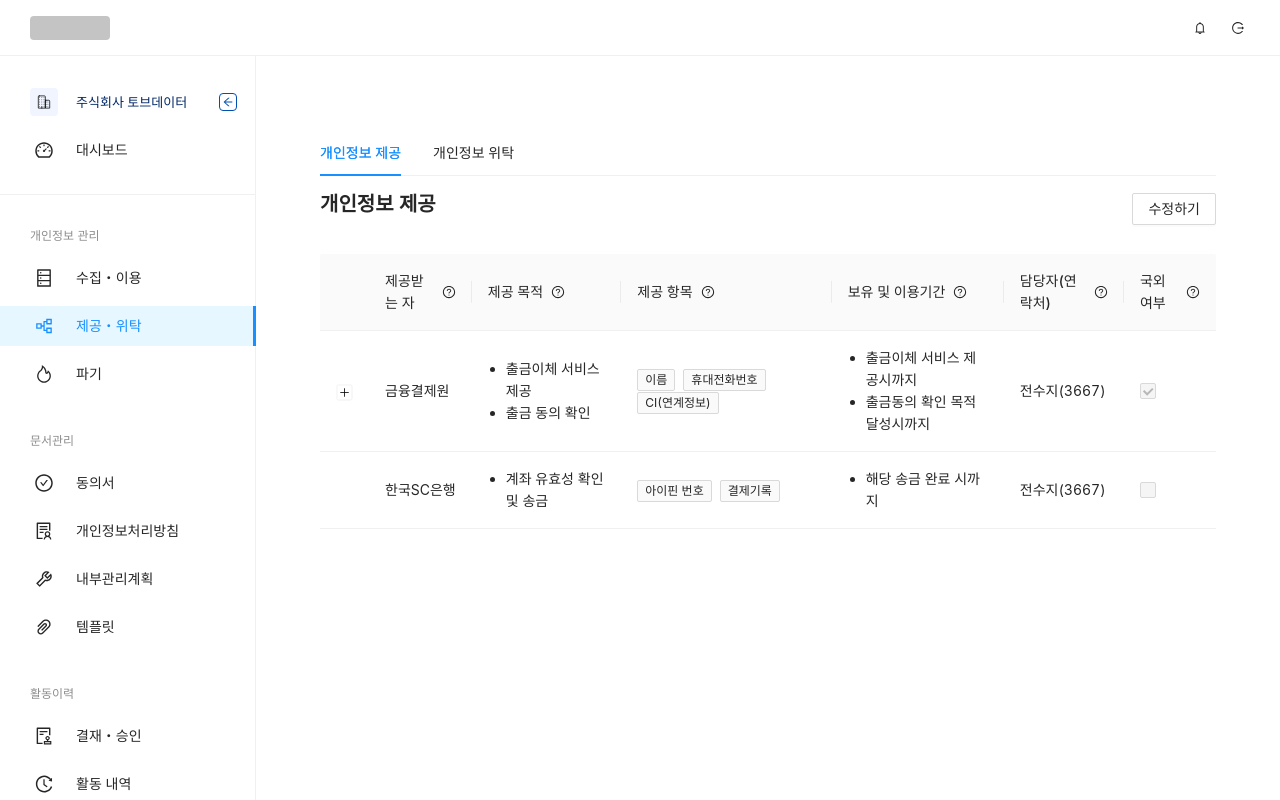
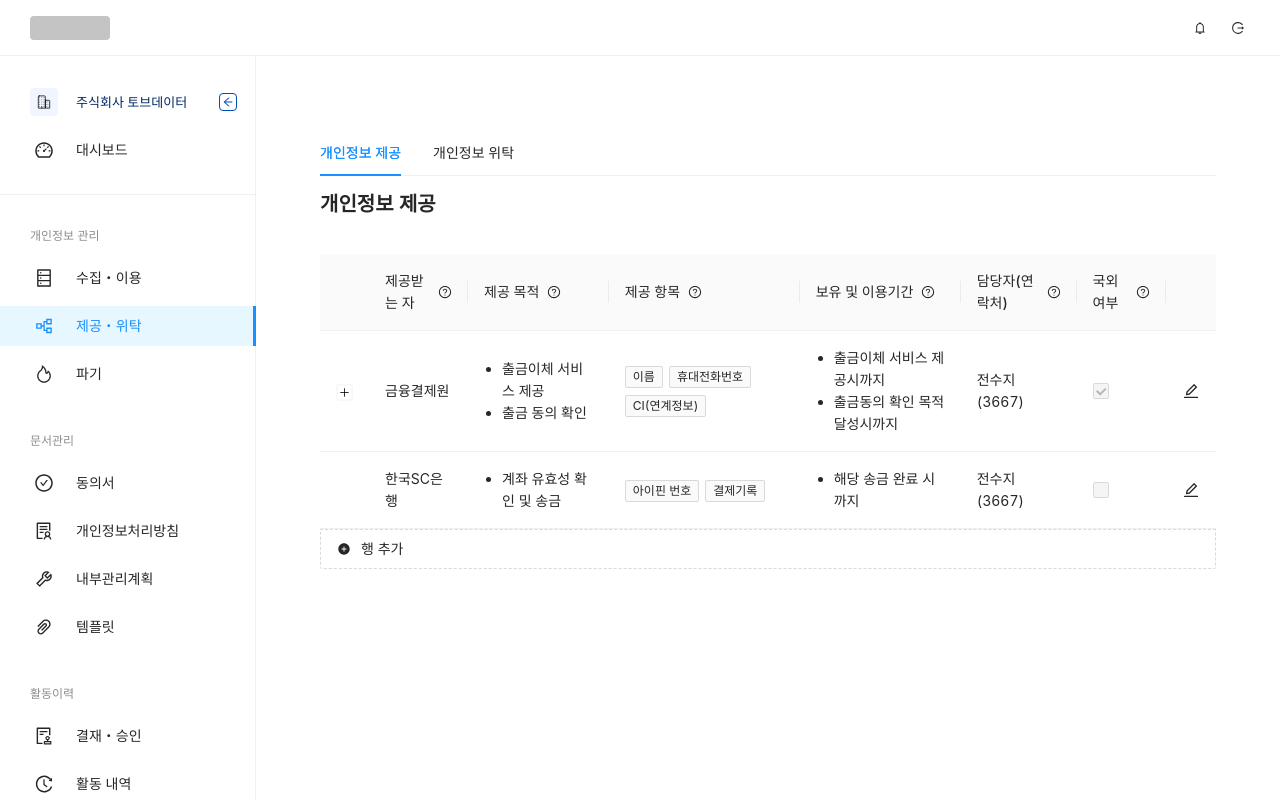
Before and after one commit to tovdata/dpot-front, a Next.js app: page /pim/pc in a window 1280 px wide. Built offline with nearby package versions, Linux system fonts and the light colour scheme.

Commit message:
2022.04.08. - Renewer a component for table - Modify a component for select box - Add a function for notification and message - Modify a temporary data and static data

```diff
--- a/components/PCTable.tsx
+++ b/components/PCTable.tsx
@@ -1,12 +1,27 @@
+import { useState } from 'react';
 import { consignmentTableHeader, expandProvisionTableHeader, provisionTableHeader } from "../models/data";
 import { consignmentPersonalInfo, provisionPersonalInfo } from "../models/temporary";
-import { EditableExpandTable, EditableTable } from "./common/Table";
+import { EditableTable, EditableTableForm, setDataSource } from "./common/RenewerTable";
+// Module
+import { createSimpleWarningNotification } from './common/Notification';
 
 // 개인정보 제공 테이블
 export function ProvisionTable() {
-  // return (<EditableTableForm dataSource={provisionPersonalInfo} headers={provisionTableHeader} title='개인정보 제공' expandKey="isForeign" innerHeaders={expandProvisionTableHeader} />);
-  return (<EditableExpandTable dataSource={provisionPersonalInfo} headers={provisionTableHeader} title='개인정보 제공' expandKey="isForeign" innerHeaders={expandProvisionTableHeader} />);
+  // Set a local state (for data)
+  const [data, setData] = useState<any[]>(setDataSource(provisionPersonalInfo));
 
+  // Create an event handler (onAdd)
+  const onAdd = (record: any): void => setData([...data, record]);
+  // Create an event handler (onDelete)
+  const onDelete = (index: number): void => data.length - 1 === index ? setData([...data.slice(0, index)]) : setData([...data.slice(0, index), ...data.slice(index + 1)]);
+  // Create an event handler (onSave)
+  const onSave = (index: number, record: any): boolean => {
+    data.length - 1 === index ? setData([...data.slice(0, index), record]) : setData([...data.slice(0, index), record, ...data.slice(index + 1)]);
+    return true;
+  };
+
+  // Return an element
+  return (<EditableTableForm dataSource={data} expandKey='isForeign' headers={provisionTableHeader} innerHeaders={expandProvisionTableHeader} onAdd={onAdd} onDelete={onDelete} onSave={onSave} title='개인정보 제공'  />);
 };
 
 export function ConsignmentTable() {
--- a/components/common/Notification.tsx
+++ b/components/common/Notification.tsx
@@ -1,13 +1,22 @@
 // Component
-import { notification } from 'antd';
+import { message, notification } from 'antd';
 
 /**
  * [Function] Create a simple warning notification
+ * @param message notification message
  */
-export const createSimpleWarningNotification = (message: string) => {
+export const createSimpleWarningNotification = (message: string): void => {
   notification.warning({
     description: message,
     duration: 2.4,
     message: 'Wanring'
   });
 }
+/**
+ * [Function] Create a warning message
+ * @param content message content
+ * @param key message key (for overlapping protection)
+ */
+export const createWarningMessage = (content: string, key?: string): void => {
+  message.warn({ content, key });
+}
--- a/components/common/RenewerTable.tsx
+++ b/components/common/RenewerTable.tsx
@@ -1,11 +1,9 @@
 import { MutableRefObject, useRef, useState } from 'react';
 import { useRecoilState } from 'recoil';
-import styled, { css } from 'styled-components';
+import styled from 'styled-components';
 // Component
-import { Button, Popover, TableColumnProps, Table, Tag, Tooltip, Checkbox, Popconfirm, Form, Input, Space, Typography } from 'antd';
-import { notification } from 'antd';
-import { EditableInput, SearchableInput } from './Input';
-import { AddableSelect, EditableSelectMulti, EditableSelectSingle, IFTTTSelect, SingleSelect } from './Select';
+import { Button, Popover, TableColumnProps, Table, Tag, Tooltip, Checkbox, Popconfirm, Input, Space, Typography } from 'antd';
+import { AddableSelect, IFTTTSelect } from './Select';
 // Data
 import { defaultExtendPersonalInfoTable } from '../../models/data';
 // Font
@@ -14,14 +12,14 @@ import { FS_HXXS, LH_HXXS } from '../../static/font';
 import { AiOutlineDelete, AiOutlineDownload, AiOutlineEdit, AiOutlineQuestionCircle, AiOutlineSave } from 'react-icons/ai';
 import { IoAddCircle } from 'react-icons/io5';
 import { DeleteOutlined, PlusOutlined } from '@ant-design/icons';
+// Module
+import { createWarningMessage, createSimpleWarningNotification } from './Notification';
 // State
 import { updateEditLogSelector } from '../../models/state';
 // Temporary
 import { processingItems } from '../../models/temporary';
 // Type
 import { ProcessingItemDF, TableHeaderData, TableHeadersData } from '../../models/type';
-import { CustomizeComponent } from 'rc-table/lib/interface';
-import { ModalToCreatePipp } from './Modal';
 
 // Styled element (OuterTable)
 const OuterTable = styled(Table)`
@@ -119,9 +117,11 @@ interface AddableTableProps extends TableProps {
 }
 /** [Interface] Properties for editable table */
 interface EditableTableProps extends TableProps {
+  expandKey?: string;
+  innerHeaders?: TableHeadersData;
   onAdd: (record: any) => void;
   onDelete: (index: number) => void;
-  onSave: (index: number, value: any) => void;
+  onSave: (index: number, value: any) => boolean;
 }
 /** [Internal] Properties for table form */
 interface EditableTableFormProps extends EditableTableProps {
@@ -175,21 +175,43 @@ export const BasicTable = ({ dataSource, pagination, headers }: TableProps): JSX
 /**
  * [Component] Editable table
  */
-export const EditableTable = ({ dataSource, headers, onAdd, onDelete, onSave, pagination }: EditableTableProps): JSX.Element => {
+export const EditableTable = ({ dataSource, expandKey, headers, innerHeaders, onAdd, onDelete, onSave, pagination }: EditableTableProps): JSX.Element => {
+  // Set a default focus and default record for columns in row
+  const defaultFocusState: any = {};
+  const defaultRecord: any = {};
+  // Extract a focus state and record by header key
+  Object.keys(headers).forEach((key: string): void => {
+    defaultFocusState[key] = false;
+    const type: string = headers[key].display;
+    defaultRecord[key] = type === 'checkbox' ? false : (type === 'item' || type === 'list' || type === 'period' || type === 'purpose') ? [] : '';
+  });
+  // Extract a focus state by inner header key
+  if (innerHeaders) {
+    Object.keys(innerHeaders).forEach((key: string): void => {
+      defaultFocusState[key] = false;
+      const type: string = innerHeaders[key].display;
+      defaultRecord[key] = type === 'checkbox' ? false : (type === 'item' || type === 'list' || type === 'period' || type === 'purpose') ? [] : '';
+    });
+  }
+
   // Set a ref
   const newProjectCnt: MutableRefObject<number> = useRef(0);
   // Set a local state
   const [row, setRow] = useState<any>({});
+  const [focus, setFocus] = useState<any>(defaultFocusState);
 
-  // Create an event handler (onCreate)
+  /**
+   * [Event Handler] Create a row
+   */
   const onCreate = (): void => {
     // Set a key
     const key: string = `npc_${newProjectCnt.current++}`;
     // Create a new row
-    const record: any = {...defaultExtendPersonalInfoTable, uuid: key,  key: key};
+    const record: any = {...defaultRecord, uuid: key,  key: key};
+
     // Check a editing status
     if (row.uuid !== undefined) {
-      createWarningNotification('현재 수정 중인 데이터를 저장하고 진행해주세요.');
+      createSimpleWarningNotification('현재 수정 중인 데이터를 저장하고 진행해주세요.');
     } else {
       // Add a row
       onAdd(record);
@@ -197,13 +219,87 @@ export const EditableTable = ({ dataSource, headers, onAdd, onDelete, onSave, pa
       setRow(record);
     }
   }
-  // Create an event handler (onChange)
-  const onChange = (key: string, item: string[]|string): void => setRow({...row, [key]: item});
-  // Create an event handler (onEdit)
+  /**
+   * [Event Handler] Change a row
+   * @param key column key
+   * @param item column value
+   * @param required required
+   * @param type column type
+   */
+  const onChange = (key: string, item: string[]|string, required: boolean, type?: string): void => {
+    if (type && type === 'item') {
+      const newItem: ProcessingItemDF[] = (item as string[]).map((value: string): ProcessingItemDF => {
+        // Find
+        const index: number = processingItems.findIndex((elem: ProcessingItemDF): boolean => elem.name === value);
+        // Return
+        return index === -1 ? { intrinsic: false, name: value } : processingItems[index];
+      });
+      // Set a row
+      setRow({...row, [key]: newItem});
+    } else {
+      // Set a row
+      setRow({...row, [key]: item});
+      // Check a required
+      setFocus({...focus, [key]: checkRequired(headers[key].name, item, required)});
+    }
+  }
+  /**
+   * [Event Handler] Set a edit state
+   * @param record selected row
+   */
   const onEdit = (record: any): void => {
-    (row.uuid && record.uuid && row.uuid !== record.uuid) ? createWarningNotification('현재 수정 중인 데이터를 저장하고 진행해주세요.') : setRow(record);
+    clearFocus();
+    (row.uuid && record.uuid && row.uuid !== record.uuid) ? createSimpleWarningNotification('현재 수정 중인 데이터를 저장하고 진행해주세요.') : setRow(record);
   }
 
+  /**
+   * [Inner Function] Check a required for column in row (using state)
+   * @returns check result
+   */
+  const checkRequiredForRow = (): boolean => {
+    const state: any = {};
+    // Check a required
+    const result: boolean[] = Object.keys(headers).map((key: string): boolean => {
+      const warning: boolean = checkRequired(headers[key].name, row[key], headers[key].required);
+      // Set a local state
+      state[key] = warning;
+      // Return
+      return warning;
+    });
+    // Set a state
+    setFocus(state);
+    // Return
+    return !result.includes(true);
+  }
+  /**
+   * [Inner Function] Check a required for column
+   * @param columnName column key
+   * @param item column value
+   * @param required required
+   * @returns check result
+   */
+  const checkRequired = (columnName: string, item: string[]|string, required: boolean): boolean => {
+    // Check a warning
+    const warning: boolean = required && ((typeof item === 'string' && item === '') || (Array.isArray(item) && item.length === 0));
+    // Alert a message
+    if (warning) {
+      createWarningMessage(`해당 필드(${columnName})는 필수로 입력해야 합니다.`, columnName);
+    }
+    // Return
+    return warning;
+  }
+  /**
+   * [Inner Function] Clear a state for focus
+   */
+  const clearFocus = (): void => {
+    setFocus(defaultFocusState);
+  }
+  /**
+   * [Inner Function] Create the columns
+   * @param headers header data
+   * @returns created columns
+   */
+  const createColumns = (headers: TableHeadersData, isMainHeader: boolean): TableColumnProps<any>[] => {
     // Set a columns
     const columns: TableColumnProps<any>[] = Object.keys(headers).map((key: string): TableColumnProps<any> => {
       // Extract a header data
@@ -213,38 +309,40 @@ export const EditableTable = ({ dataSource, headers, onAdd, onDelete, onSave, pa
       // Set a render for column
       column.render = (item: any, record: any, index: number): JSX.Element => {
         switch (header.display) {
+          case 'checkbox':
+            if (row.uuid === record.uuid) {
+              return (<Checkbox checked={row[key]} onChange={(e: any): void => onChange(key, e.target.checked, header.required)} />);
+            } else {
+              return (<Checkbox checked={item} disabled />);
+            }
           case 'item':
             if (row.uuid === record.uuid) {
-            const childElement: JSX.Element = (<AddableSelect multiple onChange={(items: string[]): void => onChange(key, items)} totalOptions={[]} values={item.map((elem: ProcessingItemDF): string => elem.name)} />);
-            return header.required ? (<Form.Item key={index}>{childElement}</Form.Item>) : childElement;
+              return (<AddableSelect error={focus[key]} multiple onChange={(items: string[]): void => onChange(key, items, header.required, 'item')} totalOptions={[]} values={item.map((elem: ProcessingItemDF): string => elem.name)} />);
             } else {
               return item.length > 0 ? (<TableContentForTags items={item} key={index} tooltip='고유식별정보' />) : (<Typography.Text type='secondary'>해당 없음</Typography.Text>);
             }
           case 'list':
             if (row.uuid === record.uuid) {
-            const childElement: JSX.Element = (<AddableSelect multiple onChange={(items: string[]): void => onChange(key, items)} totalOptions={[]} values={item} />);
-            return header.required ? (<Form.Item key={index}>{childElement}</Form.Item>) : childElement;
+              return (<AddableSelect error={focus[key]} multiple onChange={(items: string[]): void => onChange(key, items, header.required)} totalOptions={[]} values={item} />);
             } else {
               return (<TableContentForList items={item} key={index} />);
             }
           case 'period':
             if (row.uuid === record.uuid) {
-            const childElement: JSX.Element = (
+              return (
                 <>
                   <Space size={[6, 6]} wrap>
-                  {row[key].map((elem: string, index: number): JSX.Element => (<Tag closable key={index} onClose={(e: any): void => { e.preventDefault(); onChange(key, row[key].length - 1 === index ? [...row[key].slice(0, index)] : [...row[key].slice(0, index), ...row[key].slice(index + 1)])}}>{elem}</Tag>))}
+                    {row[key].map((elem: string, index: number): JSX.Element => (<Tag closable key={index} onClose={(e: any): void => { e.preventDefault(); onChange(key, row[key].length - 1 === index ? [...row[key].slice(0, index)] : [...row[key].slice(0, index), ...row[key].slice(index + 1)], header.required)}}>{elem}</Tag>))}
                   </Space>
-                <IFTTTSelect onAdd={(value: string): void => { row[key].some((item: string): boolean => item === value) ? createWarningNotification('동일한 기간이 존재합니다!') : onChange(key, [...row[key], value]) }} />
+                  <IFTTTSelect onAdd={(value: string): void => { row[key].some((item: string): boolean => item === value) ? createWarningMessage('동일한 기간이 존재합니다!') : onChange(key, [...row[key], value], header.required) }} status={focus[key]} />
                 </>
               );
-            return header.required ? (<Form.Item key={index}>{childElement}</Form.Item>) : childElement;
             } else {
               return (<TableContentForList items={item} key={index} />);
             }
           default:
             if (row.uuid === record.uuid) {
-            const childElement: JSX.Element = (<Input key={index} onChange={(e: any): void => onChange(key, e.target.value)} value={item} />);
-            return header.required ? (<Form.Item key={index}>{childElement}</Form.Item>) : childElement;
+              return (<Input key={index} onChange={(e: any): void => onChange(key, e.target.value, header.required)} value={row[key]} status={focus[key] ? 'error' : undefined} />);
             } else {
               return (<>{item}</>);
             }
@@ -254,29 +352,40 @@ export const EditableTable = ({ dataSource, headers, onAdd, onDelete, onSave, pa
       return column;
     });
     // Add a column for delete
-  columns.push({dataIndex: 'edit', key: 'edit', title: '', render: (item: any, record: any, index: number): JSX.Element => <TableEditCell edit={row.uuid === record.uuid} key={index} onDelete={() => { onDelete(index); onEdit({}) }} onEdit={() => onEdit(record)} onSave={() => { onSave(index, row); onEdit({}) }}/>});
+    if (isMainHeader) {
+      columns.push({
+        dataIndex: 'edit',
+        key: 'edit',
+        title: '',
+        render: (_: any, record: any, index: number): JSX.Element => (<TableEditCell edit={row.uuid === record.uuid} key={index} onDelete={() => { clearFocus(); onDelete(index); onEdit({}) }} onEdit={() => onEdit(record)} onSave={() => { checkRequiredForRow() ? onSave(index, row) ? onEdit({}) : undefined : undefined }}/>)
+      });
+    }
+    // Return
+    return columns;
+  }
 
   // Set a footer (add an add button)
   const footer = (): JSX.Element => (<TableFooterContainAddButton onClick={onCreate} />);
   // Return an element
-  return (
-    <Form>
-      <Table columns={columns} dataSource={dataSource} footer={footer} pagination={pagination ? undefined : false} />
-    </Form>
+  return expandKey ? (
+    <OuterTable columns={createColumns(headers, true)} dataSource={dataSource} expandable={{
+      expandedRowRender: (record: any, index: number) => innerHeaders ? (<Table key={index} columns={createColumns(innerHeaders, false)} dataSource={row.uuid === record.uuid ? [row] : [record]} pagination={false} />) : (<></>),
+      rowExpandable: (record: any) => (row.uuid === record.uuid) ? row[expandKey] : record[expandKey]
+    }} footer={footer} pagination={pagination ? undefined : false} />
+  ) : (
+    <Table columns={createColumns(headers, true)} dataSource={dataSource} footer={footer} pagination={pagination ? undefined : false} />
   );
 }
 /**
  * [Component] Editable table form
  */
-export const EditableTableForm = ({ dataSource, headers, onAdd, onDelete, onSave, title }: EditableTableFormProps): JSX.Element => {
+export const EditableTableForm = ({ dataSource, expandKey, headers, innerHeaders, onAdd, onDelete, onSave, title }: EditableTableFormProps): JSX.Element => {
   return (
     <StyledTableForm>
       <StyledTableFormHeader>
         <StyledTableTitle>{title}</StyledTableTitle>
       </StyledTableFormHeader>
-      <Form>
-        <EditableTable dataSource={dataSource} headers={headers} onAdd={onAdd} onDelete={onDelete} onSave={onSave} />
-      </Form>
+      <EditableTable dataSource={dataSource} expandKey={expandKey} headers={headers} innerHeaders={innerHeaders} onAdd={onAdd} onDelete={onDelete} onSave={onSave} />
     </StyledTableForm>
   );
 }
@@ -308,11 +417,7 @@ export const InputableTable = ({ dataSource, onAdd, onChange, onDelete, paginati
   // Set a footer (add an add button)
   const footer = (): JSX.Element => (<TableFooterContainAddButton onClick={onAdd} />);
   // Return an element
-  return (
-    <Form>
-      <Table columns={columns} dataSource={dataSource} footer={footer} pagination={pagination ? undefined : false} />
-    </Form>
-  );
+  return (<Table columns={columns} dataSource={dataSource} footer={footer} pagination={pagination ? undefined : false} />);
 }
 /**
  * [Internal Component] Create an element for table header
@@ -411,14 +516,3 @@ const TableContentForTags = ({ items, tooltip }: TableContentForItemProps): JSX.
 const createTableColumnProps = (key: string, name: string, description?: string): any => {
   return { dataIndex: key, key: key, title: <TableHeader description={description} name={name} />, visible: true };
 }
-/**
- * [Internal Function] Create a warning notification
- * @param message notification message
- */
-const createWarningNotification = (message: string): void => {
-  notification.warning({
-    description: message,
-    duration: 2.4,
-    message: 'Warning'
-  });
-}
--- a/components/common/Select.tsx
+++ b/components/common/Select.tsx
@@ -18,6 +18,7 @@ const StyledIFTTTFormRow = styled.div`
 
 /** [Interface] Properties for addable select */
 interface AddableSelectProps {
+  error?: boolean;
   multiple?: boolean;
   onChange: (value: any) => void;
   totalOptions: string[];
@@ -38,6 +39,7 @@ interface SelectOption {
 interface SingleSelectProps {
   onSelect: (item: string) => void;
   refresh?: MutableRefObject<number>;
+  status?: boolean;
   totalOptions: string[];
   value: string;
 }
@@ -85,7 +87,7 @@ export const SingleSelect = ({ onSelect, refresh, totalOptions, value }: SingleS
   return (<Select key={refresh ? refresh.current : undefined} options={options} onSelect={onSelect} placeholder='선택' value={value === '' ? undefined : value} />);
 }
 /** [Component] Addable select */
-export const AddableSelect = ({ multiple, onChange, totalOptions, values }: AddableSelectProps): JSX.Element => {
+export const AddableSelect = ({ error, multiple, onChange, totalOptions, values }: AddableSelectProps): JSX.Element => {
   // Set a local state
   const [selected, setSelected] = useState<string[]|string>(values);
   // Set the options for select box
@@ -93,7 +95,7 @@ export const AddableSelect = ({ multiple, onChange, totalOptions, values }: Adda
   // Create an event handler (onSelect)
   const onSelect = (item: string[]|string): void => { setSelected(item); onChange(item) }
   // Return an element
-  return (<Select mode={multiple ? 'tags' : undefined} onChange={onSelect} options={options} style={{ width: '100%' }} tokenSeparators={[',']} value={selected} />);
+  return (<Select mode={multiple ? 'tags' : undefined} onChange={onSelect} options={options} status={error ? 'error' : undefined} style={{ width: '100%' }} tokenSeparators={[',']} value={selected} />);
 }
 /** [Component] IFTTT select */
 export const IFTTTSelect = ({ onAdd }: any): JSX.Element => {
--- a/models/temporary.ts
+++ b/models/temporary.ts
@@ -1,5 +1,5 @@
 // Type
-import { TableProcessItemData } from './type';
+import { ProcessingItemDF } from './type';
 
 // 개인정보 수집 및 이용 현황 데이터
 export const personalInfo = [{
@@ -119,7 +119,7 @@ export const falseNameInfo = [{
 // 목적
 export const purposes = ["본인 식별 및 인증", "회원 자격 유지 및 관리", "이용자 식별", "본인 여부 및 연령 확인", "콘텐츠 제공", "구매 및 요금결제", "서비스 연구", "서비스 웹/앱 버전 개발"];
 // 처리 항목
-export const processingItems: TableProcessItemData[] = [{
+export const processingItems: ProcessingItemDF[] = [{
   intrinsic: false,
   name: "이름",
 }, {
--- a/models/type.ts
+++ b/models/type.ts
@@ -16,10 +16,6 @@ export interface EditableDrawerContent {
   data?: any;
   title: string;
   type: string;
-}
-export interface TableProcessItemData {
-  intrinsic: boolean;
-  name: string;
 }
 
 /** Data format (for processing item) */
```
Also changed, not shown: components/PITable.tsx (+11 -18 lines). Lines whose indentation alone changed are shown as unchanged.
